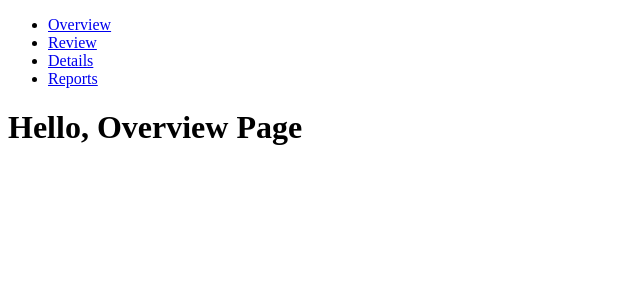
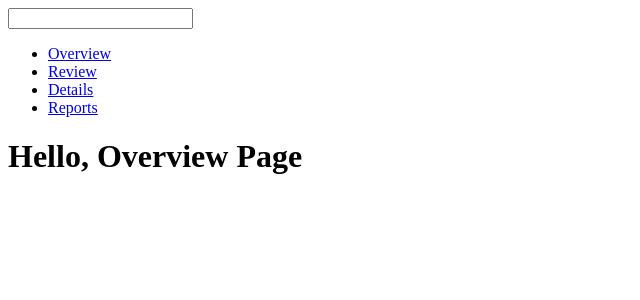
Before and after one commit to iodes/TimeCat, a React app in the folder TimeCat.Web/: page / in a window 1280 px wide. Shown: the top 300 px of the page, without its empty margins (0-640 px from the left). Built offline with nearby package versions, Linux system fonts and the light colour scheme.

Commit message:
[Web] Use filters store in App

```diff
--- a/TimeCat.Web/src/App.tsx
+++ b/TimeCat.Web/src/App.tsx
@@ -1,20 +1,42 @@
 import * as React from 'react'
 import { HashRouter, Link, Route } from 'react-router-dom'
 
+import {connect} from 'react-redux'
+import {bindActionCreators, Dispatch} from 'redux'
 import DetailsPage from './pages/DetailsPage'
 import OverviewPage from './pages/OverviewPage'
 import ReportsPage from './pages/ReportsPage'
 import ReviewPage from './pages/ReviewPage'
+import {setKeywordFilter} from './stores/filters/actions'
+import {IFiltersState} from './stores/filters/types'
+import {IRootState} from './stores/index'
 
-class App extends React.Component {
-    constructor(props: {}) {
+interface IProps {
+    filters: IFiltersState
+    setKeywordFilter: typeof setKeywordFilter
+}
+
+class App extends React.Component<IProps> {
+    constructor(props: IProps) {
         super(props)
+
+        this.onKeywordChange = this.onKeywordChange.bind(this)
+    }
+
+    public onKeywordChange(e: React.ChangeEvent<HTMLInputElement>) {
+        this.props.setKeywordFilter(e.target.value)
     }
 
     public render() {
+        const { filters } = this.props
+
         return (
             <HashRouter>
                 <div>
+                    <header>
+                        <input type="text" value={filters.keyword} onChange={this.onKeywordChange} />
+                    </header>
+
                     <aside>
                         <nav>
                             <ul>
@@ -47,4 +69,15 @@ class App extends React.Component {
     }
 }
 
-export default App
+const mapStateToProps  = ({ filters }: IRootState) => ({
+    filters,
+})
+
+const dispatchToProps = (dispatch: Dispatch) => bindActionCreators({
+    setKeywordFilter,
+}, dispatch)
+
+export default connect(
+    mapStateToProps,
+    dispatchToProps,
+)(App)
```
